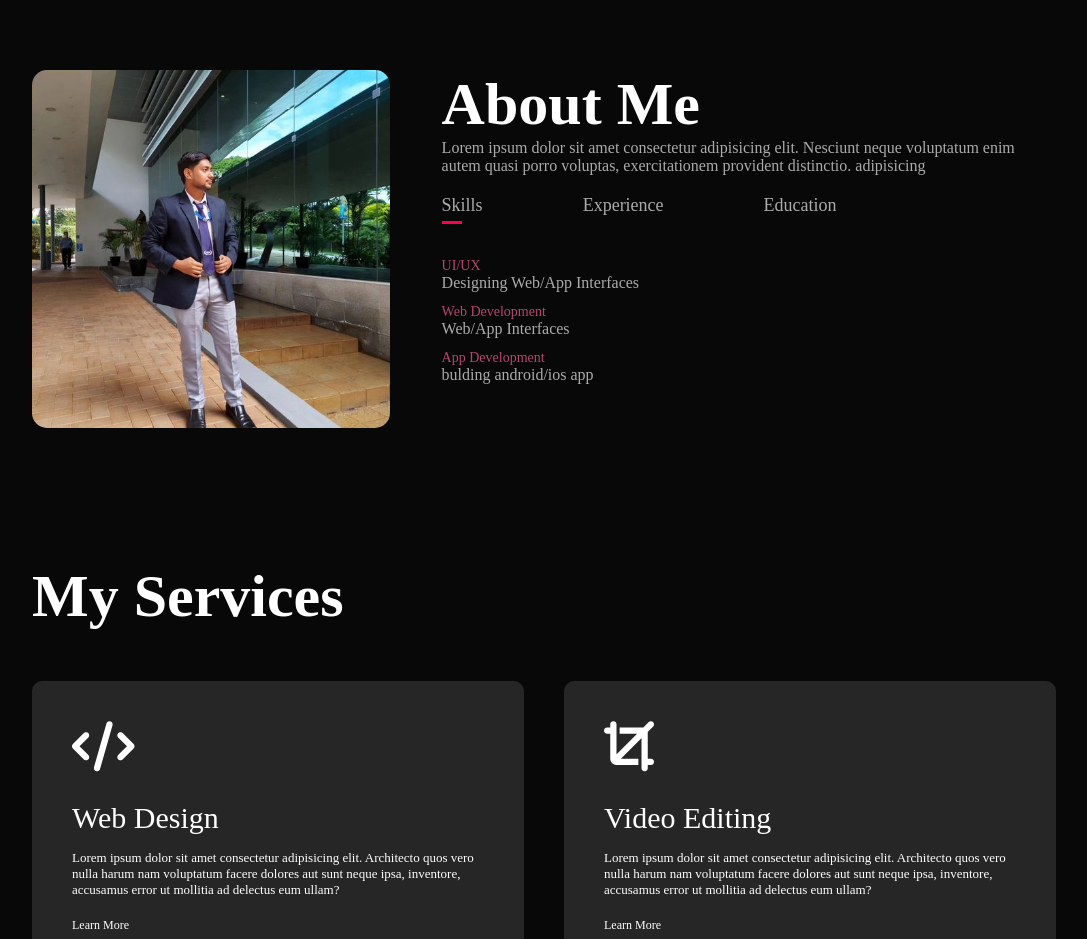
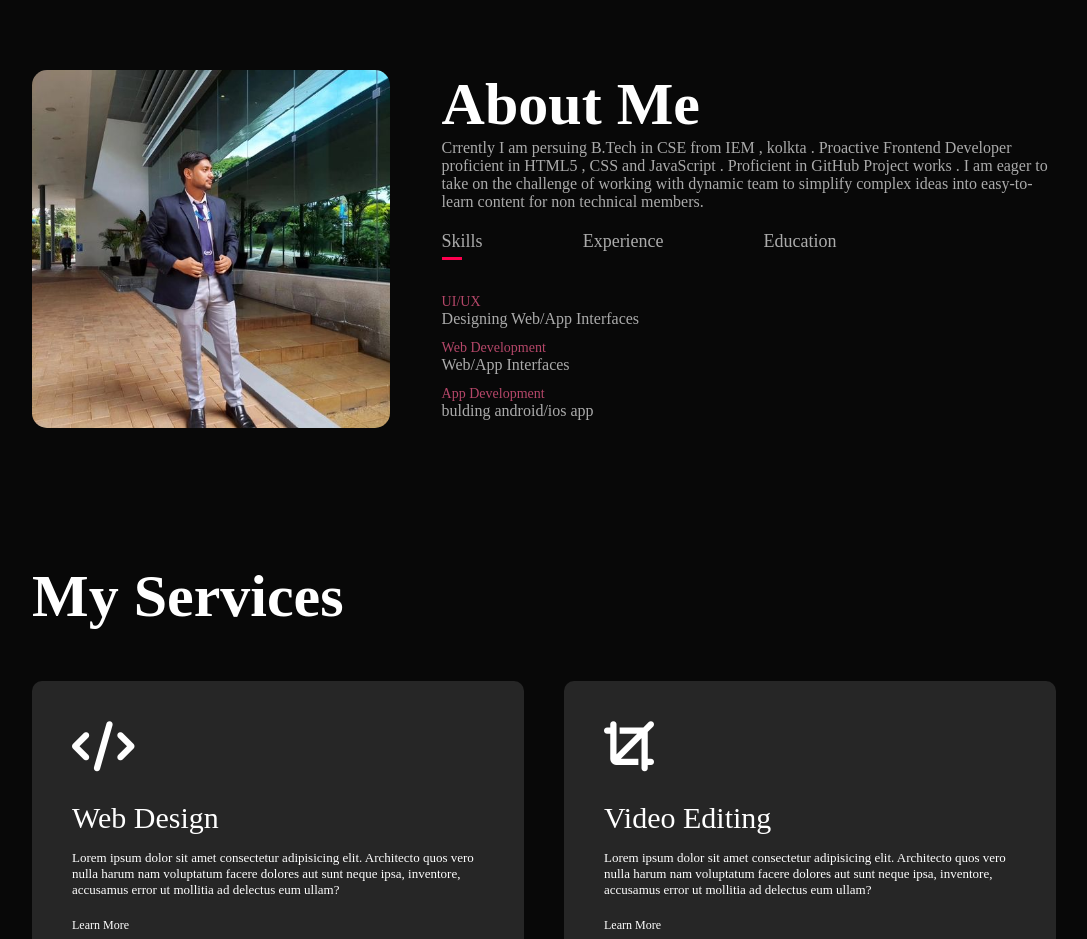
Before and after one commit to prithiraj-chakraborty/Portfolio-website, a plain HTML site: page index.html in a window 1280 px wide. Shown: the part 820-1759 px from the top of the page, without its empty margins (96-1183 px from the left). Drawn offline with Linux system fonts and the light colour scheme.

Commit message:
Paragraphs are modified

```diff
--- a/index.html
+++ b/index.html
@@ -40,8 +40,9 @@
             </div>
             <div class="about-col-2">
                 <h2 class="sub-title">About Me</h2>
-                <p>Lorem ipsum dolor sit amet consectetur adipisicing elit. Nesciunt neque voluptatum
-                 enim autem quasi porro voluptas, exercitationem provident distinctio. adipisicing</p>
+                <p>Crrently I am persuing B.Tech in CSE  from IEM , kolkta . Proactive Frontend Developer proficient in HTML5 , CSS and JavaScript . Proficient
+               in GitHub Project works . I am eager to take on the challenge of working with dynamic team to simplify complex ideas into easy-to-learn content
+               for non technical members.</p>
 
                  <div class="tab-titles">
                     <p class="tab-links active-link" onclick="opentab('Skills')">Skills</p>
@@ -64,7 +65,7 @@
                  </div>
                  <div class="tab-contents" id="Education">
                     <ul>
-                        <li><span>2023-2027</span><br>B.Tech in Computer Science & Engineering</li>
+                        <li><span>2023-2027</span><br>B.Tech in Computer Science & Engineering from IEM,Kolkata (CGPA-8.9)</li>
                         <li><span>2023</span><br>Passed Higher Secondery Board Examination From DGCSS with 92% marks</li>
                         <li><span>2021</span><br>Passed Secondery Board Examination from DGCSS with 98% marks</li>
                     </ul>
```
